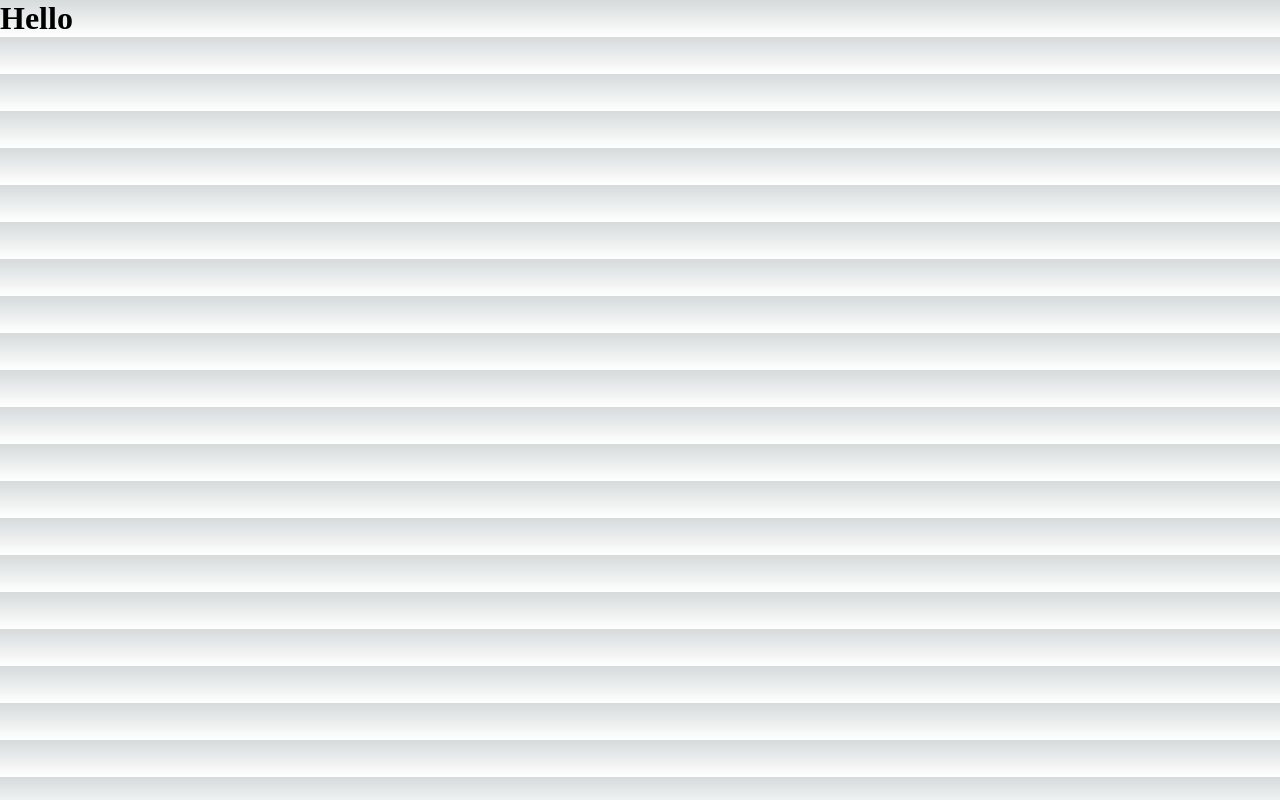
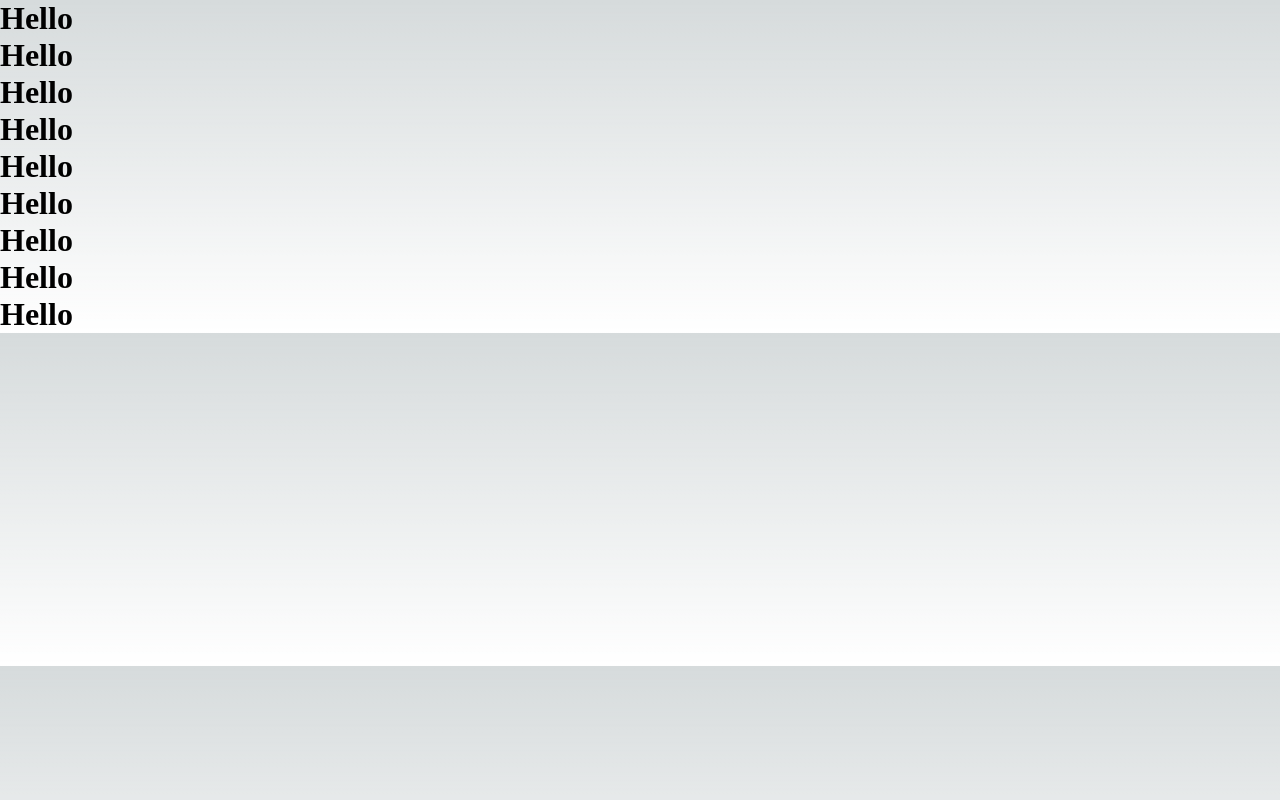
Before and after one commit to MarkivV/e-commerce, a Next.js app in the folder client/: page / in a window 1280 px wide. Built offline with nearby package versions, Linux system fonts and the light colour scheme.

Commit message:
test commit

```diff
--- a/client/pages/index.tsx
+++ b/client/pages/index.tsx
@@ -9,6 +9,14 @@
   return (
     <>
       <h1>Hello</h1>
+      <h1>Hello</h1>
+      <h1>Hello</h1>
+      <h1>Hello</h1>
+      <h1>Hello</h1>
+      <h1>Hello</h1>
+      <h1>Hello</h1>
+      <h1>Hello</h1>
+      <h1>Hello</h1>
     </>
   )
 }
```
